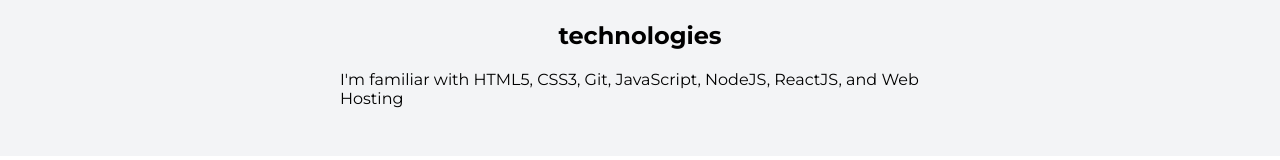
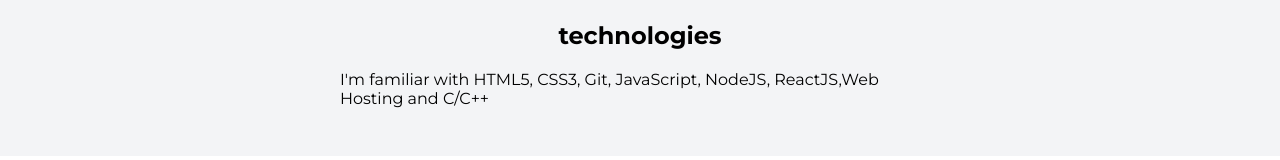
Before and after one commit to Saba-26/Portfolio, a plain HTML site: page index.html in a window 1280 px wide. Shown: the part 372-532 px from the top of the page. Drawn offline with Linux system fonts and the light colour scheme.

Commit message:
upated technologies

```diff
--- a/index.html
+++ b/index.html
@@ -36,7 +36,7 @@
     <section class="section ow">
         <div class="container container-center">
             <h1>technologies</h1>
-            <p>I'm familiar with HTML5, CSS3, Git, JavaScript, NodeJS, ReactJS, and Web Hosting</p>
+            <p>I'm familiar with HTML5, CSS3, Git, JavaScript, NodeJS, ReactJS,Web Hosting and C/C++</p>
         </div>
     </section>
 
```
